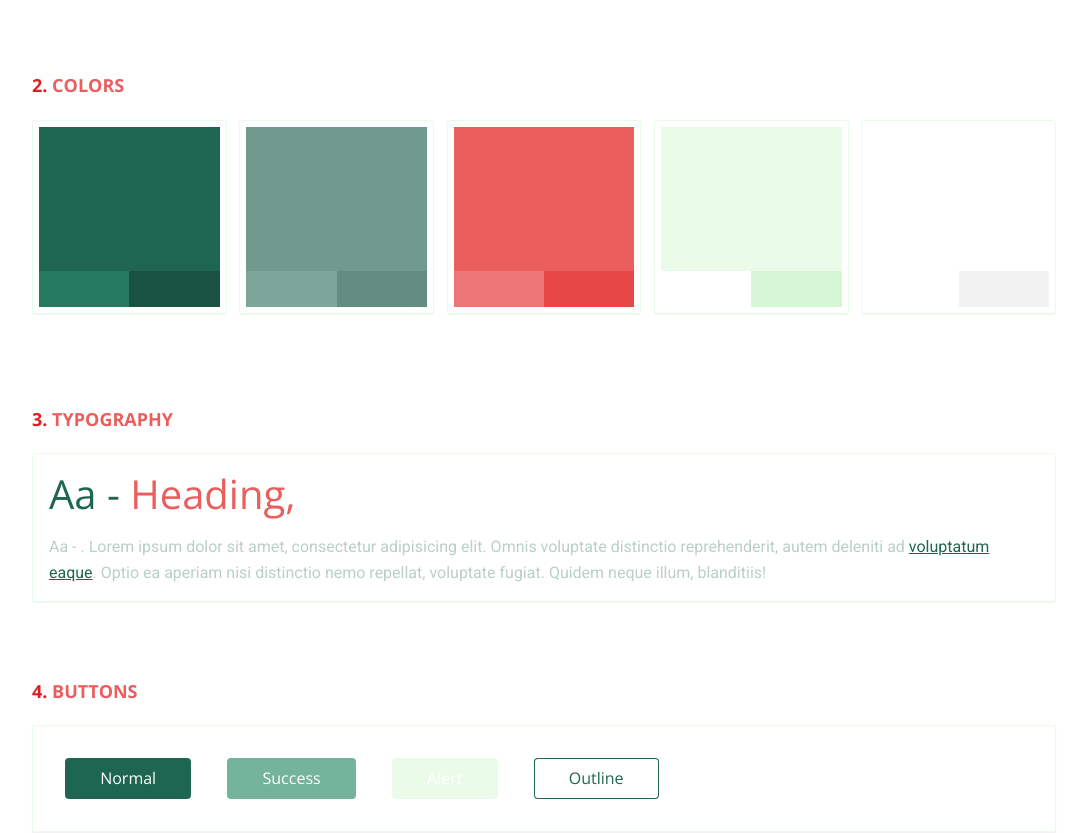
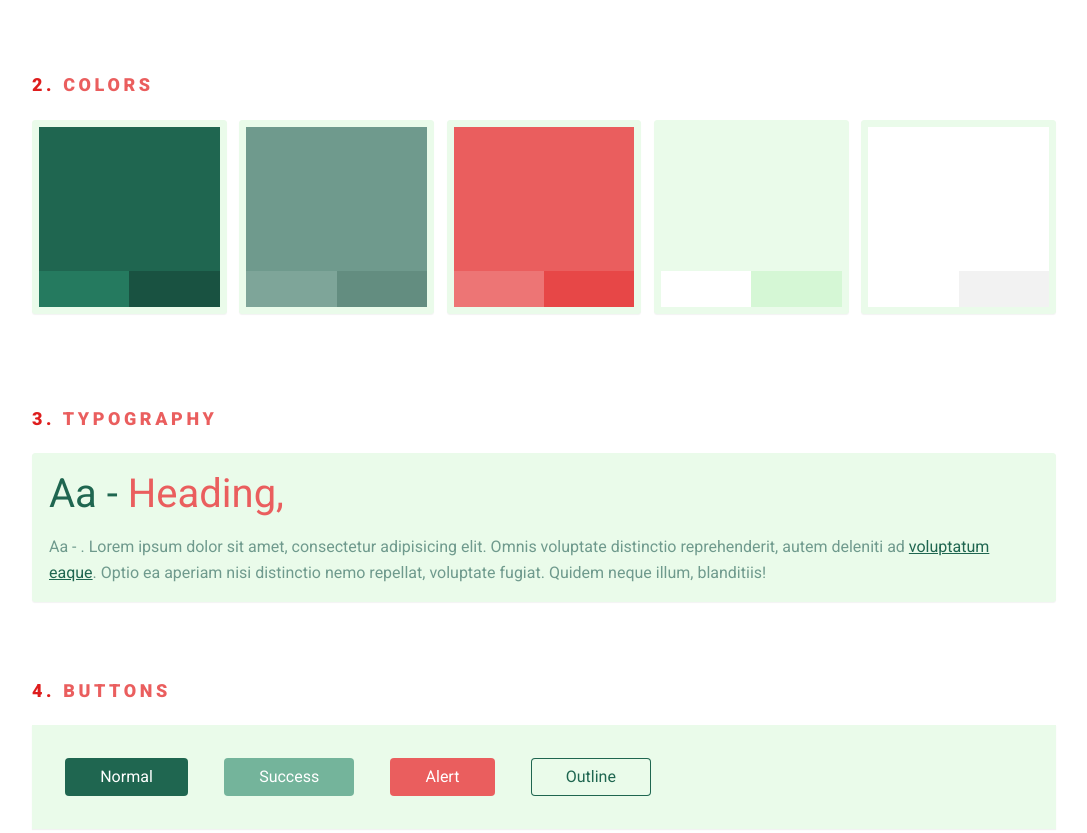
Before and after one commit to alexkev/zen-garden-wdd331, a website built with Parcel: page style-guide-template/src/index.html in a window 1280 px wide. Shown: the part 480-1313 px from the top of the page, without its empty margins (96-1183 px from the left). Built offline with nearby package versions, Linux system fonts and the light colour scheme.

Commit message:
Typography Updates
Typography updates and slight changes in color, not the color scheme just color positioning.

```diff
--- a/style-guide-template/src/scss/style-guide.scss
+++ b/style-guide-template/src/scss/style-guide.scss
@@ -1,7 +1,7 @@
 @import 'partials/reset';
 @import 'partials/prefix-mixins';
 @import 'partials/layout'; // responsive grid and media queries
-@import url('https://fonts.googleapis.com/css?family=Roboto&display=swap'); //Fonts
+@import url('https://fonts.googleapis.com/css?family=Roboto:400,900&display=swap'); //Fonts
 
 // color palette - these colors will be the color swatches of the Colors section
 
@@ -14,12 +14,10 @@ $color-5: white;
 // additional colors
 
 $success: #74b49b; // green
-$alert: $color-4; // red
+$alert: $color-3; // red
 
 // fonts
 $primary-font: 'Roboto',
-sans-serif;
-$secondary-font: 'Open Sans',
 sans-serif;
 
 /* --------------------------------
@@ -43,7 +41,7 @@ xPatterns
   /* this is the container of various design elements - i.e. the 2 logo of the branding section */
   border: 1px solid $color-4;
   border-radius: 3px;
-  background: $color-5;
+  background: $color-4;
   box-shadow: 0 1px 1px rgba(#000, 0.05);
   padding: 6px;
 }
@@ -158,13 +156,13 @@ xTypography
 
 h1,
 h2 {
-  font-family: $secondary-font;
+  font-family: $primary-font;
   color: $color-3;
 }
 
 h1 {
-  font-size: 2.4rem;
-  font-weight: 300;
+  font-size: 3rem;
+  font-weight: 500;
   line-height: 1.2;
   margin: 0 0 0.4em;
 
@@ -178,7 +176,8 @@ h1 {
 }
 
 h2 {
-  font-weight: bold;
+  font-weight: 900;
+  letter-spacing: .2em;
   text-transform: uppercase;
   margin: 1em 0;
 
@@ -194,9 +193,9 @@ section>h2::before {
 }
 
 p {
-  font-size: 1.4rem;
+  font-size: 1.6rem;
   line-height: 1.4;
-  color: lighten($color-2, 25%);
+  color: $color-2;
 
   a {
     color: $color-1;
@@ -222,7 +221,7 @@ xButtons
 
   font: {
     size: 1.4rem;
-    family: $secondary-font;
+    family: $primary-font;
   }
 
   color: $color-5;
@@ -299,6 +298,7 @@ xIcons
 .designer-name {
   color: $color-2;
   text-decoration: none;
+  line-height: 150%;
 }
 
 .design-name:hover,
@@ -311,7 +311,7 @@ xIcons
 .other-h3 h3,
 h6 {
   color: $color-2;
-  font-size: 1.2em;
+  font-size: 1.5em;
   font-weight: 600;
 }
 
```
